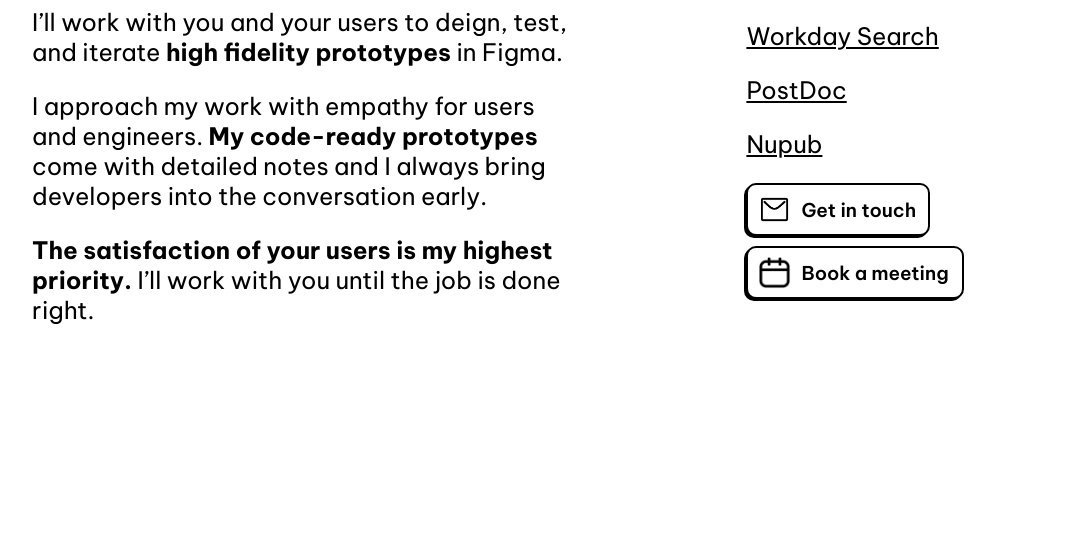
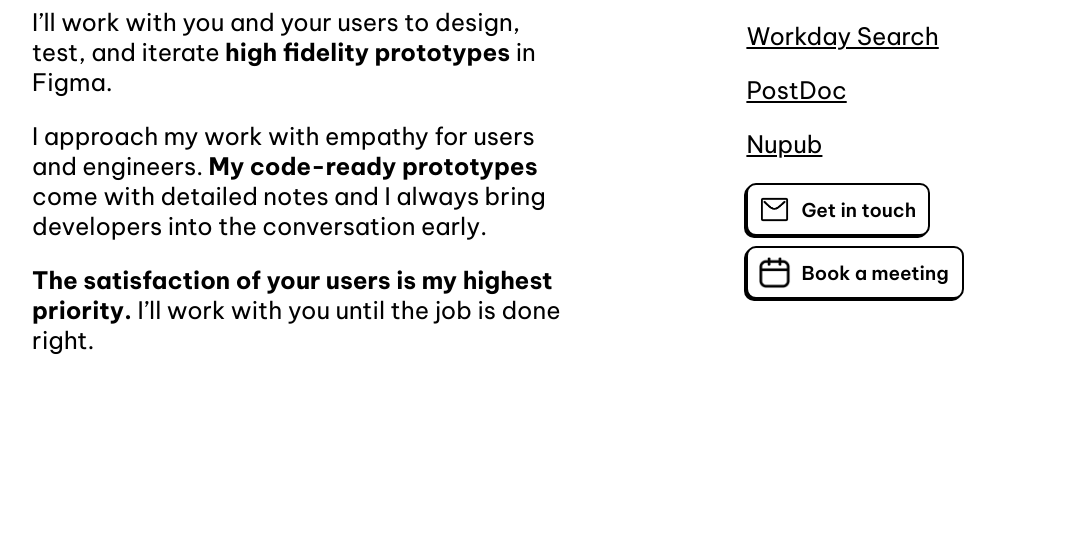
Before and after one commit to Brycce/brycce.github.io, a website: page lander.html in a window 1280 px wide. Shown: the part 258-800 px from the top of the page, without its empty margins (40-1119 px from the left). Drawn offline with Linux system fonts and the light colour scheme.

Commit message:
typo fix

```diff
--- a/lander.html
+++ b/lander.html
@@ -27,7 +27,7 @@
         <div class="left">
             <p id="subheader">realiable, habitual, intelligible interfaces</p>
                 <div class="leftcontent">
-                <p>I’ll work with you and your users to deign, test, and iterate <b> high fidelity prototypes</b> in Figma.</p>
+                <p>I’ll work with you and your users to design, test, and iterate <b> high fidelity prototypes</b> in Figma.</p>
                 <p>I approach my work with empathy for users and engineers. <b>My code-ready prototypes </b> come with detailed notes and I always bring developers into the conversation early.</p>
                 <p><b>The satisfaction of your users is my highest priority.</b> I’ll work with you until the job is done right.</p>
                 </div>
```
